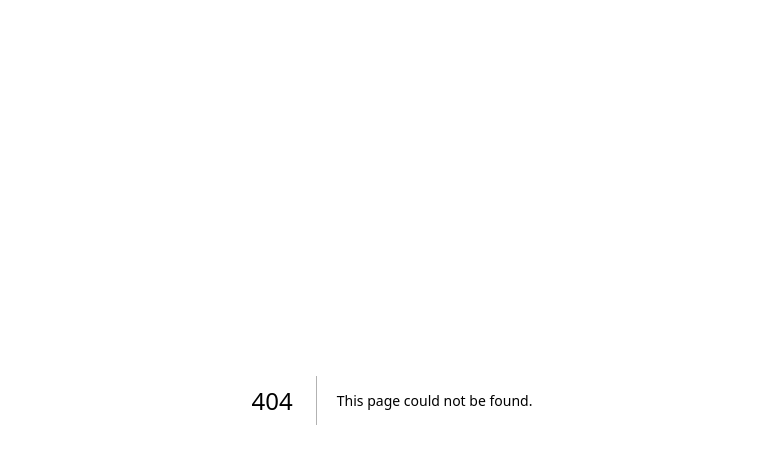
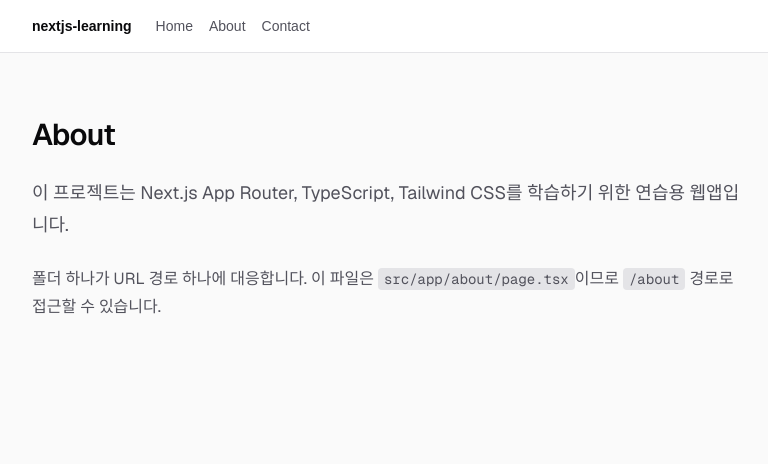
Before and after one commit to sando87/nextjs-learning, a Next.js app: page /about in a window 1280 px wide. Before the commit this address had no page. Shown: the top 464 px of the page, without its empty margins (248-1016 px from the left). Built offline with nearby package versions, Linux system fonts and the light colour scheme.

Commit message:
Add About and Contact pages with shared Header navigation.
Introduces static routes and a layout-level nav component for page-to-page navigation.

```diff
--- /dev/null
+++ b/src/app/about/page.tsx
@@ -0,0 +1,33 @@
+import type { Metadata } from "next";
+
+export const metadata: Metadata = {
+  title: "About | nextjs-learning",
+  description: "Next.js 학습 프로젝트 소개 페이지",
+};
+
+export default function AboutPage() {
+  return (
+    <div className="flex flex-1 flex-col bg-zinc-50 font-sans dark:bg-black">
+      <main className="mx-auto flex w-full max-w-3xl flex-1 flex-col gap-6 px-6 py-16">
+        <h1 className="text-3xl font-semibold tracking-tight text-zinc-950 dark:text-zinc-50">
+          About
+        </h1>
+        <p className="text-lg leading-8 text-zinc-600 dark:text-zinc-400">
+          이 프로젝트는 Next.js App Router, TypeScript, Tailwind CSS를
+          학습하기 위한 연습용 웹앱입니다.
+        </p>
+        <p className="leading-7 text-zinc-600 dark:text-zinc-400">
+          폴더 하나가 URL 경로 하나에 대응합니다. 이 파일은{" "}
+          <code className="rounded bg-zinc-200 px-1.5 py-0.5 text-sm dark:bg-zinc-800">
+            src/app/about/page.tsx
+          </code>
+          이므로{" "}
+          <code className="rounded bg-zinc-200 px-1.5 py-0.5 text-sm dark:bg-zinc-800">
+            /about
+          </code>{" "}
+          경로로 접근할 수 있습니다.
+        </p>
+      </main>
+    </div>
+  );
+}
--- /dev/null
+++ b/src/app/contact/page.tsx
@@ -0,0 +1,42 @@
+import type { Metadata } from "next";
+
+export const metadata: Metadata = {
+  title: "Contact | nextjs-learning",
+  description: "Next.js 학습 프로젝트 연락처 페이지",
+};
+
+export default function ContactPage() {
+  return (
+    <div className="flex flex-1 flex-col bg-zinc-50 font-sans dark:bg-black">
+      <main className="mx-auto flex w-full max-w-3xl flex-1 flex-col gap-6 px-6 py-16">
+        <h1 className="text-3xl font-semibold tracking-tight text-zinc-950 dark:text-zinc-50">
+          Contact
+        </h1>
+        <p className="text-lg leading-8 text-zinc-600 dark:text-zinc-400">
+          학습 중 궁금한 점이 있으면 아래 정보로 연락해 주세요.
+        </p>
+        <ul className="space-y-3 text-zinc-600 dark:text-zinc-400">
+          <li>
+            <span className="font-medium text-zinc-950 dark:text-zinc-50">
+              Email:{" "}
+            </span>
+            tjdwn0406@gmail.com
+          </li>
+          <li>
+            <span className="font-medium text-zinc-950 dark:text-zinc-50">
+              GitHub:{" "}
+            </span>
+            <a
+              href="https://github.com/sando87/nextjs-learning"
+              className="underline hover:text-zinc-950 dark:hover:text-zinc-50"
+              target="_blank"
+              rel="noopener noreferrer"
+            >
+              sando87/nextjs-learning
+            </a>
+          </li>
+        </ul>
+      </main>
+    </div>
+  );
+}
--- a/src/app/layout.tsx
+++ b/src/app/layout.tsx
@@ -1,5 +1,6 @@
 import type { Metadata } from "next";
 import { Geist, Geist_Mono } from "next/font/google";
+import Header from "@/components/Header";
 import "./globals.css";
 
 const geistSans = Geist({
@@ -27,7 +28,10 @@ export default function RootLayout({
       lang="en"
       className={`${geistSans.variable} ${geistMono.variable} h-full antialiased`}
     >
-      <body className="min-h-full flex flex-col">{children}</body>
+      <body className="flex min-h-full flex-col">
+        <Header />
+        {children}
+      </body>
     </html>
   );
 }
--- /dev/null
+++ b/src/components/Header.tsx
@@ -0,0 +1,31 @@
+import Link from "next/link";
+
+const navLinks = [
+  { href: "/", label: "Home" },
+  { href: "/about", label: "About" },
+  { href: "/contact", label: "Contact" },
+];
+
+export default function Header() {
+  return (
+    <header className="border-b border-zinc-200 bg-white dark:border-zinc-800 dark:bg-black">
+      <nav className="mx-auto flex max-w-3xl items-center gap-6 px-6 py-4">
+        <span className="text-sm font-semibold text-zinc-950 dark:text-zinc-50">
+          nextjs-learning
+        </span>
+        <ul className="flex gap-4 text-sm font-medium">
+          {navLinks.map(({ href, label }) => (
+            <li key={href}>
+              <Link
+                href={href}
+                className="text-zinc-600 transition-colors hover:text-zinc-950 dark:text-zinc-400 dark:hover:text-zinc-50"
+              >
+                {label}
+              </Link>
+            </li>
+          ))}
+        </ul>
+      </nav>
+    </header>
+  );
+}
```
